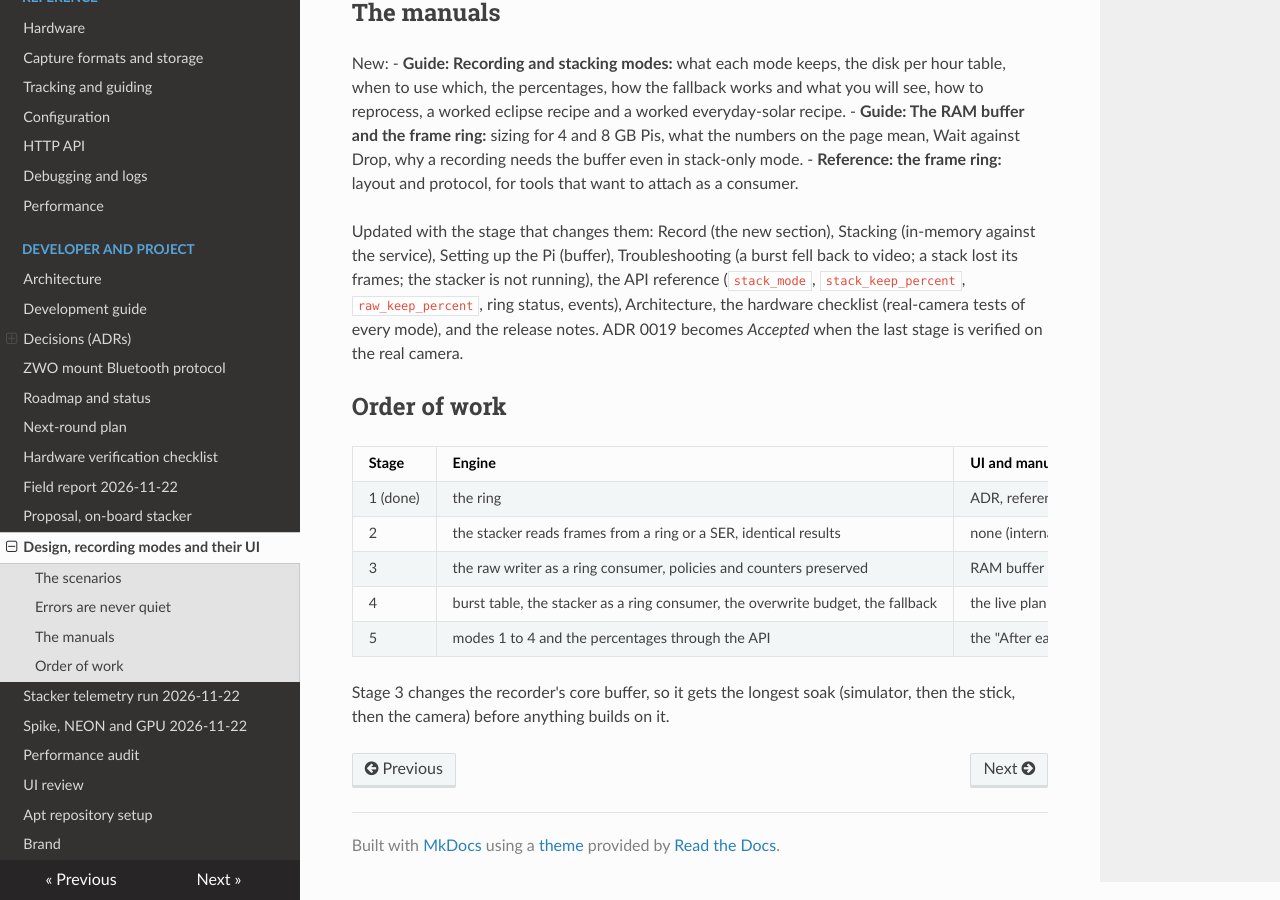
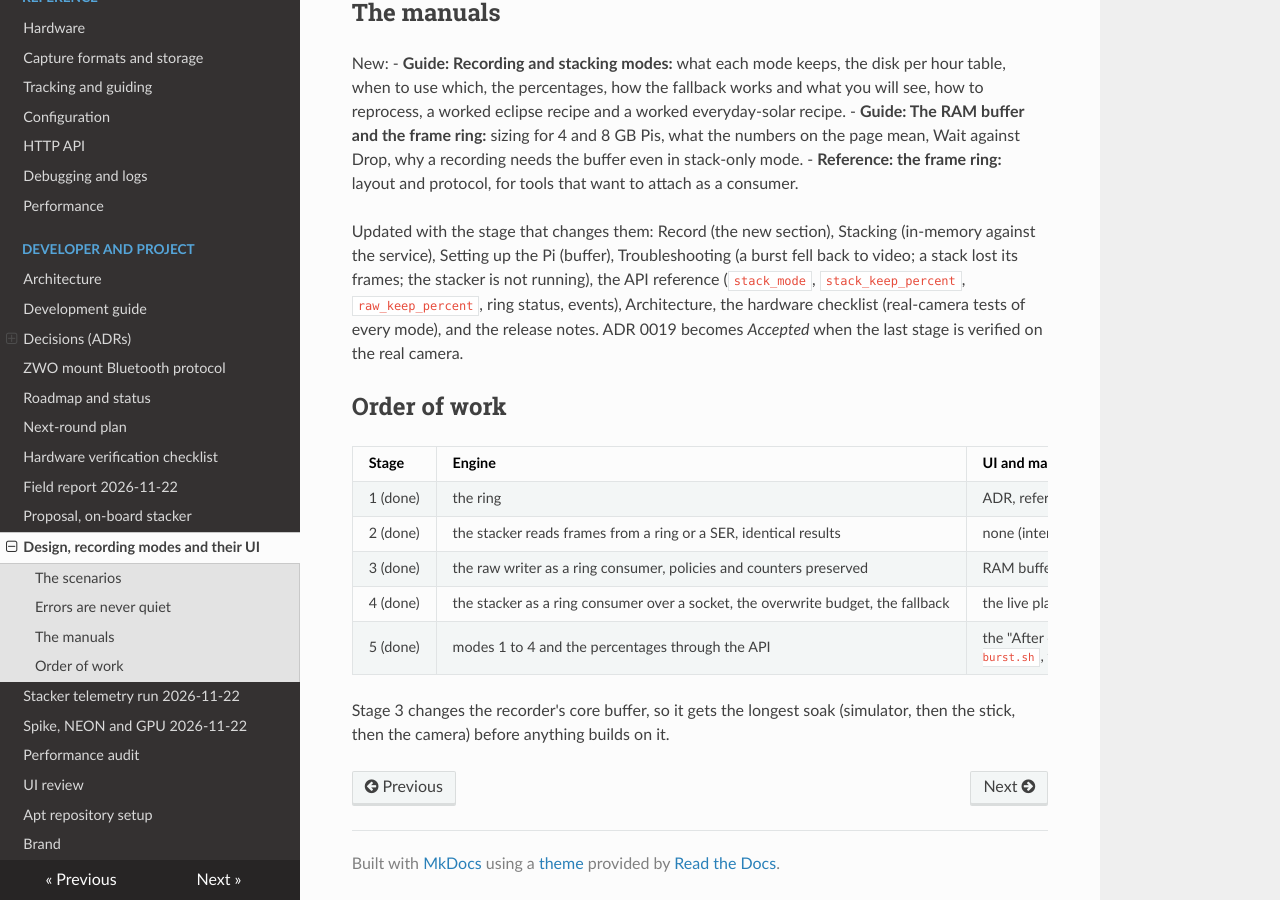
Before and after one commit to ddompe/rustflare, an MkDocs documentation site: the page built from docs/project/design-recording-modes.md, in a window 1280 px wide and 900 px high, scrolled down 1919 px. Built offline with MkDocs 1.6.1, drawn with Linux system fonts in a browser that asks for light colours; nearby versions of some CDN libraries.

Commit message:
Release 0.5.0
Co-Authored-By: Claude Sonnet 5.5 <noreply@anthropic.com>
Claude-Session: https://claude.ai/code/session_017ywF8xXeeShnnXZu6HPae3

```diff
--- a/Cargo.toml
+++ b/Cargo.toml
@@ -3,7 +3,7 @@ resolver = "2"
 members = ["crates/*"]
 
 [workspace.package]
-version = "0.4.0"
+version = "0.5.0"
 edition = "2021"
 license = "MIT"
 
--- a/docs/project/design-recording-modes.md
+++ b/docs/project/design-recording-modes.md
@@ -55,9 +55,9 @@ Updated with the stage that changes them: Record (the new section), Stacking (in
 | Stage | Engine | UI and manual in the same stage |
 |---|---|---|
 | 1 (done) | the ring | ADR, reference page |
-| 2 | the stacker reads frames from a ring or a SER, identical results | none (internal) |
-| 3 | the raw writer as a ring consumer, policies and counters preserved | RAM buffer panel and its guide page |
-| 4 | burst table, the stacker as a ring consumer, the overwrite budget, the fallback | the live plan check, the warnings, troubleshooting |
-| 5 | modes 1 to 4 and the percentages through the API | the "After each burst" section, the modes guide, API reference, Playwright tests for every mode, a simulator scenario per mode, the real-camera checklist |
+| 2 (done) | the stacker reads frames from a ring or a SER, identical results | none (internal) |
+| 3 (done) | the raw writer as a ring consumer, policies and counters preserved | RAM buffer panel and its guide page |
+| 4 (done) | the stacker as a ring consumer over a socket, the overwrite budget, the fallback | the live plan check, the warnings, troubleshooting |
+| 5 (done) | modes 1 to 4 and the percentages through the API | the "After each burst" section, the modes guide, API reference, Playwright tests, `scripts/sim/after-burst.sh`, the real-camera checklist |
 
 Stage 3 changes the recorder's core buffer, so it gets the longest soak (simulator, then the stick, then the camera) before anything builds on it.
```
Also changed, not shown: docs/adr/0019-shared-frame-ring.md (+1 -1 lines), docs/adr/README.md (+1 -1 lines), docs/guide/recording-modes.md (+1 -1 lines), docs/project/hardware-checklist.md (+3 -3 lines), 1 other file.
